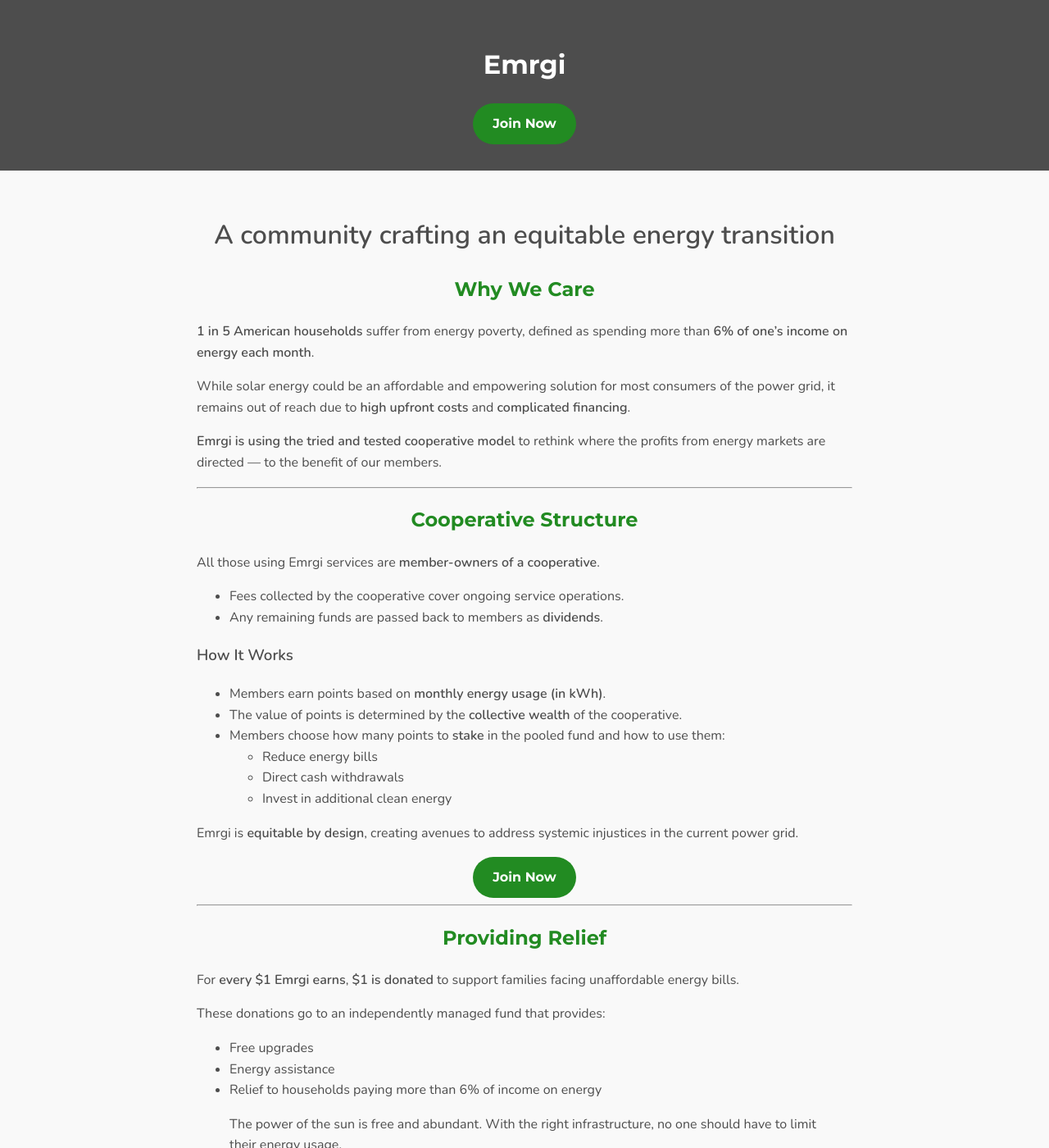
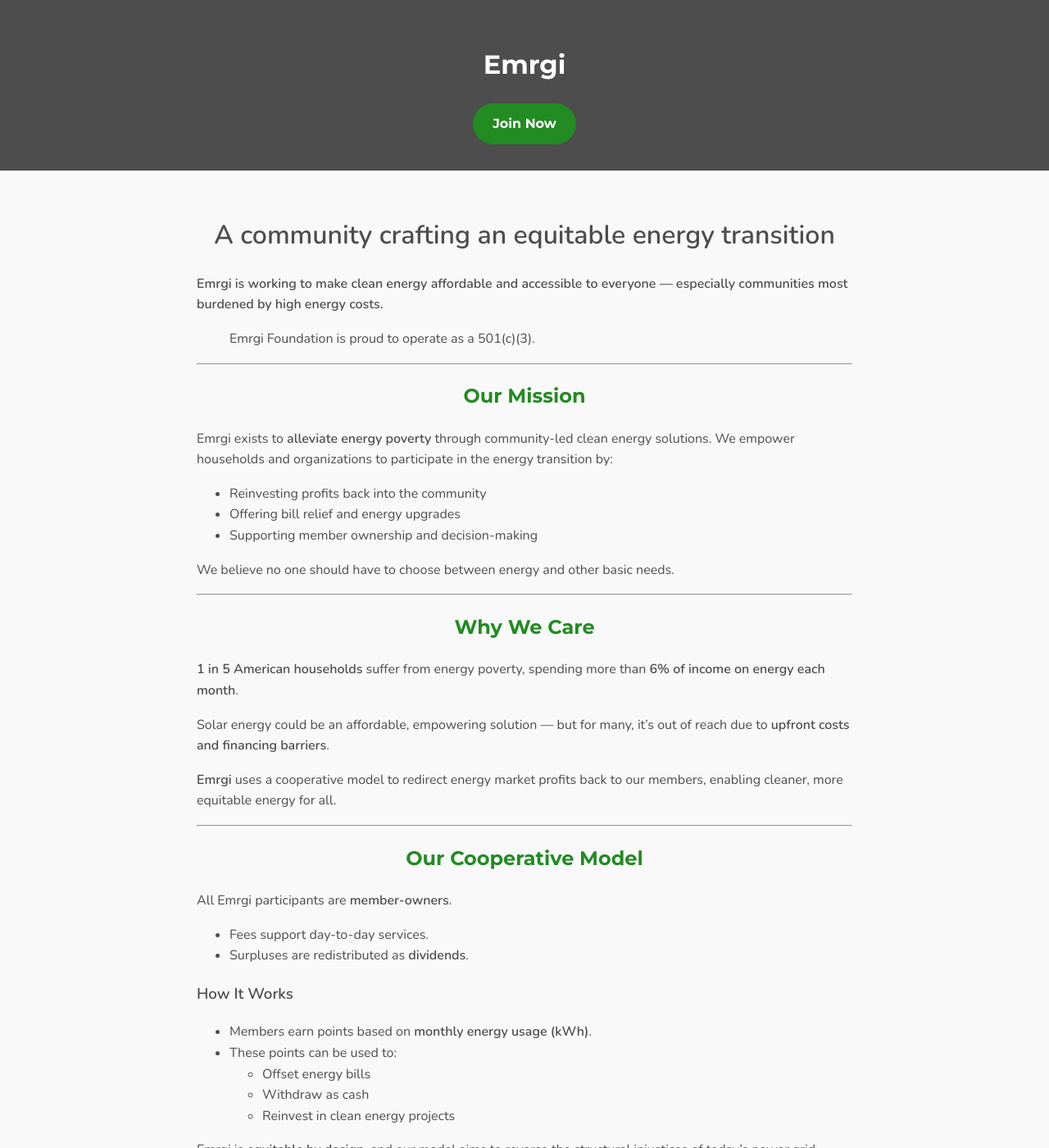
Before and after one commit to emergi-foundation/emergi-foundation.github.io, a Jekyll site: the page built from index.md, in a window 1280 px wide and 1400 px high. Shown: the whole window at 82% size. Built offline with Jekyll 4.4.1, drawn with Linux system fonts in a browser that asks for light colours; some of the changed text lies outside the part shown.

Commit message:
Update index.md
Signed-off-by: Eric Scheier <eric@scheier.org>

```diff
--- a/index.md
+++ b/index.md
@@ -6,65 +6,94 @@ permalink: /
 
 # A community crafting an equitable energy transition
 
-## Why We Care
+**Emrgi is working to make clean energy affordable and accessible to everyone — especially communities most burdened by high energy costs.**
 
-**1 in 5 American households** suffer from energy poverty, defined as spending more than **6% of one's income on energy each month**.
-
-While solar energy could be an affordable and empowering solution for most consumers of the power grid, it remains out of reach due to **high upfront costs** and **complicated financing**.
-
-**Emrgi is using the tried and tested cooperative model** to rethink where the profits from energy markets are directed — to the benefit of our members.
+> Emrgi Foundation is proud to operate as a 501(c)(3).
 
 ---
 
-## Cooperative Structure
+## Our Mission
 
-All those using Emrgi services are **member-owners of a cooperative**.
+Emrgi exists to **alleviate energy poverty** through community-led clean energy solutions. We empower households and organizations to participate in the energy transition by:
 
-- Fees collected by the cooperative cover ongoing service operations.
-- Any remaining funds are passed back to members as **dividends**.
+- Reinvesting profits back into the community
+- Offering bill relief and energy upgrades
+- Supporting member ownership and decision-making
+
+We believe no one should have to choose between energy and other basic needs.
+
+---
+
+## Why We Care
+
+**1 in 5 American households** suffer from energy poverty, spending more than **6% of income on energy each month**.
+
+Solar energy could be an affordable, empowering solution — but for many, it’s out of reach due to **upfront costs and financing barriers**.
+
+**Emrgi** uses a cooperative model to redirect energy market profits back to our members, enabling cleaner, more equitable energy for all.
+
+---
+
+## Our Cooperative Model
+
+All Emrgi participants are **member-owners**.
+
+- Fees support day-to-day services.
+- Surpluses are redistributed as **dividends**.
 
 ### How It Works
 
-- Members earn points based on **monthly energy usage (in kWh)**.
-- The value of points is determined by the **collective wealth** of the cooperative.
-- Members choose how many points to **stake** in the pooled fund and how to use them:
-  - Reduce energy bills
-  - Direct cash withdrawals
-  - Invest in additional clean energy
+- Members earn points based on **monthly energy usage (kWh)**.
+- These points can be used to:
+  - Offset energy bills
+  - Withdraw as cash
+  - Reinvest in clean energy projects
 
-Emrgi is **equitable by design**, creating avenues to address systemic injustices in the current power grid.
+Emrgi is **equitable by design**, and our model aims to reverse the structural injustices of today’s power grid.
 
 <div class="centered">
-<a href="https://emrgi.com/enroll" class="button">Join Now</a>
+  <a href="https://emrgi.com/enroll" class="button">Join Now</a>
 </div>
 
 ---
 
-## Providing Relief
+## Energy Equity Fund
 
-For **every $1 Emrgi earns**, **$1 is donated** to support families facing unaffordable energy bills.
+For **every $1 Emrgi earns**, we donate **$1** to support families experiencing unaffordable energy bills.
 
-These donations go to an independently managed fund that provides:
+These donations go to the **Emrgi Equity Fund**, which provides:
 
-- Free upgrades
-- Energy assistance
-- Relief to households paying more than 6% of income on energy
+- Free energy efficiency upgrades
+- Emergency bill assistance
+- Clean energy infrastructure in frontline communities
 
-> The power of the sun is free and abundant. With the right infrastructure, no one should have to limit their energy usage.
+> With the right infrastructure, no one should have to limit their energy usage.
 
 ---
 
 ## Partner With Us
 
-As we grow, we’re eager to connect with:
+We are growing and seek collaborators across sectors:
 
-- Partner organizations
-- Program advisors
-- Policy advocates
+- Local governments & utilities
+- Housing providers
+- Community-based organizations
+- Energy justice researchers
 
-[Reach Out Here](https://www.emrgi.com/contact)
+[Contact Us](https://www.emrgi.com/contact) to explore partnerships or advisory opportunities.
 
 ---
-## Driven by Research and Experience
 
-Our work is backed by [cutting-edge research](https://www.nature.com/articles/s41467-021-27673-y) on energy poverty, energy burden, and net energy return, driven by the work of our founders. Stay tuned for continued exploration of the best ways to make the energy transition more equitable.
+## Research-Driven, Mission-Focused
+
+Our approach is informed by [peer-reviewed research](https://www.nature.com/articles/s41467-021-27673-y) on energy burden and clean energy access. We’re committed to transparency, innovation, and learning from our community.
+
+---
+
+## About Emrgi
+
+Emrgi is a U.S.-based nonprofit and cooperative organization working to build an equitable energy transition. We serve low-to-moderate income households and nonprofits through clean energy access and advocacy.
+
+Our work is made possible through the support of our members, volunteers, and aligned funders.
+
+---
```
